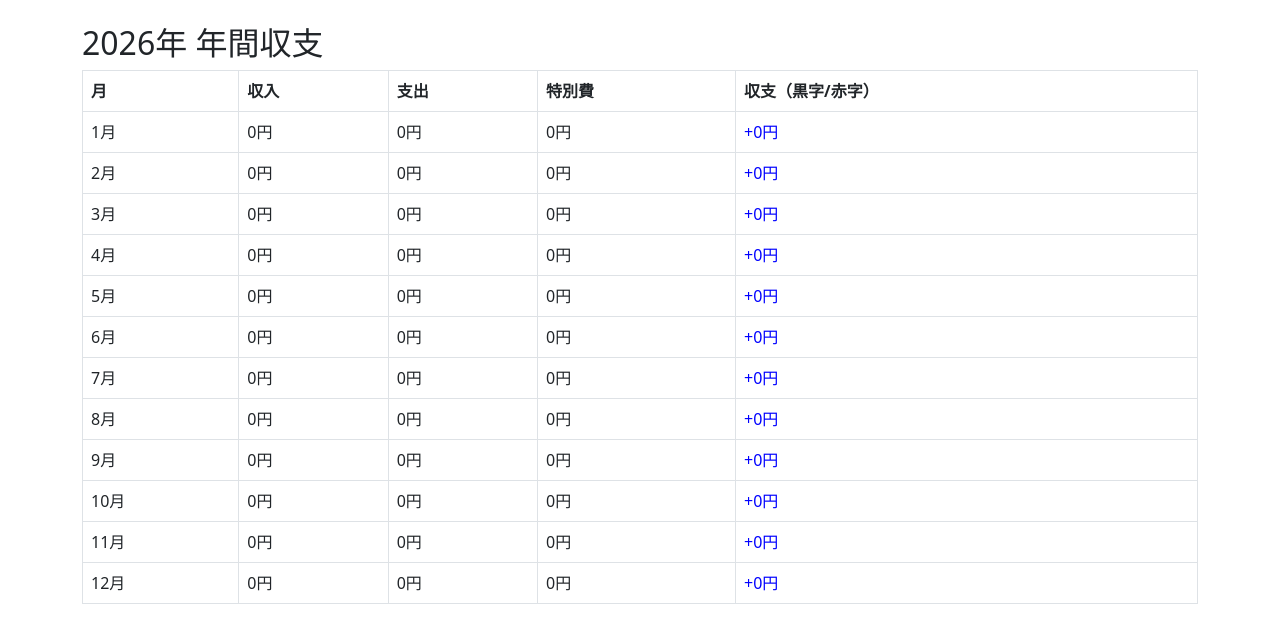
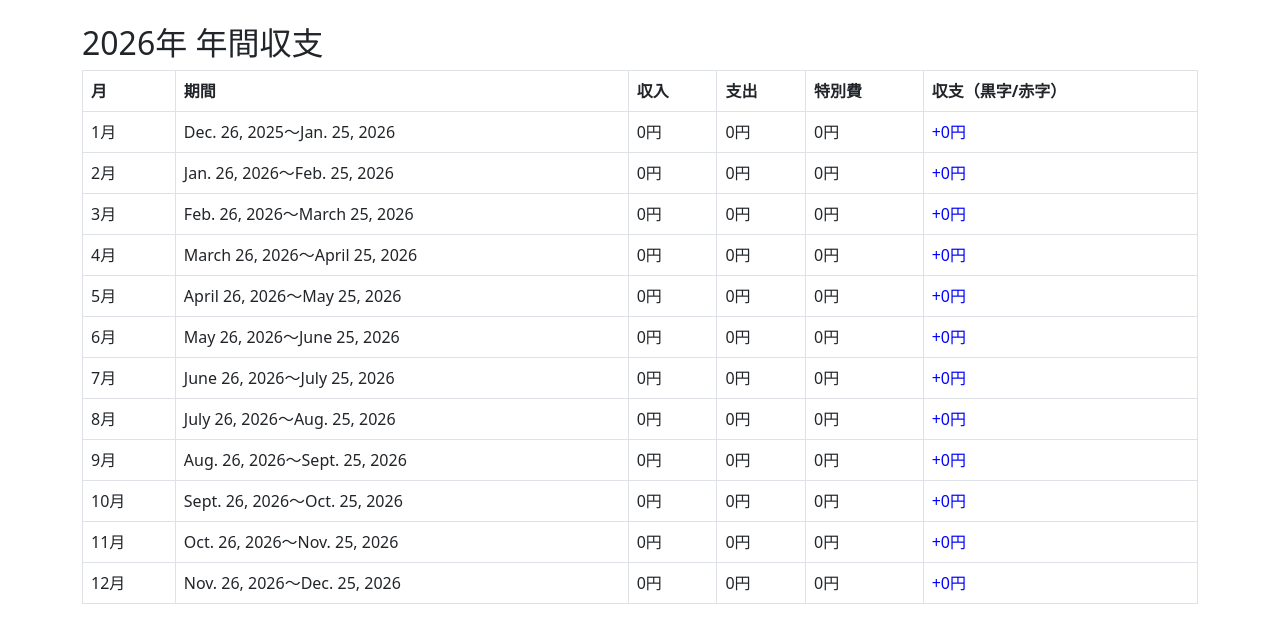
Before and after one commit to yoshi5891/kakeibo, a Django app: page /annual/ in a window 1280 px wide. Shown: the part 56-699 px from the top of the page. Run offline with Django 5.2, Linux system fonts and the light colour scheme; a user stored in the database is signed in; data that the repository does not hold is empty.

Commit message:
Add Special_form

```diff
--- a/kakeibo/templates/kakeibo/annual_summary.html
+++ b/kakeibo/templates/kakeibo/annual_summary.html
@@ -7,6 +7,7 @@
     <thead>
         <tr>
             <th>月</th>
+            <th>期間</th>
             <th>収入</th>
             <th>支出</th>
             <th>特別費</th>
@@ -17,6 +18,7 @@
         {% for m in monthly %}
         <tr>
             <td>{{ m.month }}月</td>
+            <td>{{ m.start }}〜{{ m.end }}</td>
             <td>{{ m.income }}円</td>
             <td>{{ m.expense }}円</td>
             <td>{{ m.special }}円</td>
--- a/kakeibo/views.py
+++ b/kakeibo/views.py
@@ -921,16 +921,16 @@ def income_delete(request, pk):
 @login_required
 def annual_summary(request):
     from datetime import date
+    from dateutil.relativedelta import relativedelta
+    from calendar import monthrange
+
     year = date.today().year
-
-    # 月ごとの集計結果を入れる
     monthly = []
 
     for month in range(1, 13):
-        # 月初・月末
-        start = date(year, month, 1)
-        end_day = monthrange(year, month)[1]
-        end = date(year, month, end_day)
+        # 給与月の締め：前月26日〜当月25日
+        end = date(year, month, 25)
+        start = end - relativedelta(months=1) + timedelta(days=1)
 
         # 支出
         expense_total = Expense.objects.filter(
@@ -947,11 +947,13 @@ def annual_summary(request):
             date__range=(start, end)
         ).aggregate(Sum('amount'))['amount__sum'] or 0
 
-        # 収支（黒字 or 赤字）
+        # 収支
         balance = income_total - (expense_total + special_total)
 
         monthly.append({
             "month": month,
+            "start": start,
+            "end": end,
             "income": income_total,
             "expense": expense_total,
             "special": special_total,
```
